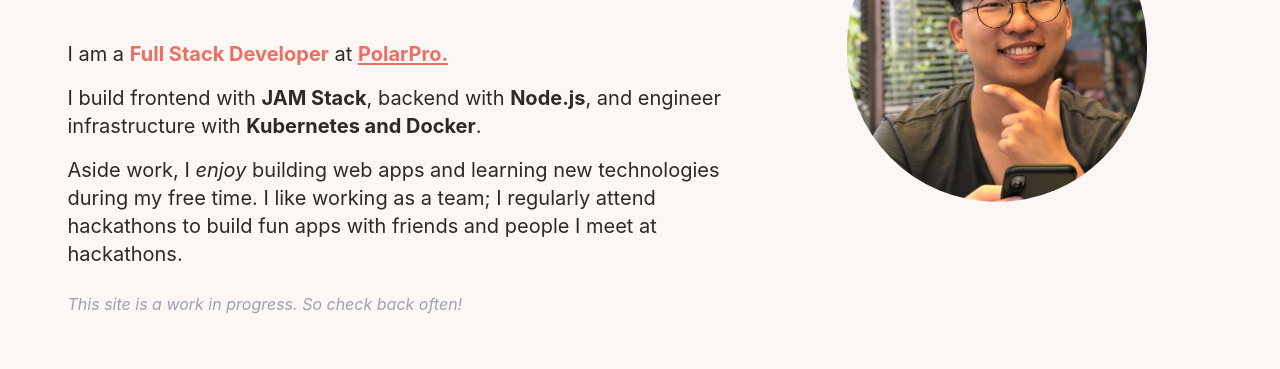
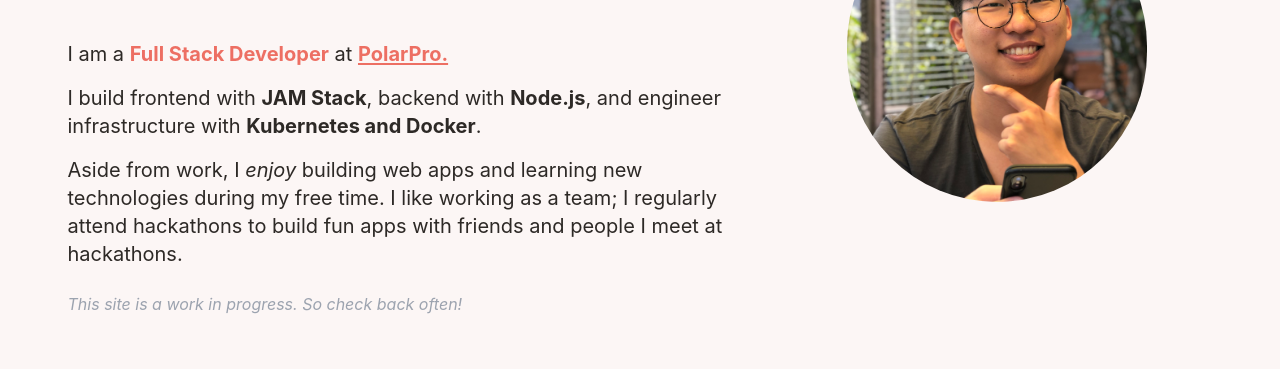
Before and after one commit to GoKooma/michaelkoo.dev, a Gatsby site: page / in a window 1280 px wide. Shown: the part 397-766 px from the top of the page. Built offline with nearby package versions, Linux system fonts and the light colour scheme; Gatsby itself is replaced by a stand-in of ours.

Commit message:
Fix typo

```diff
--- a/src/pages/index.tsx
+++ b/src/pages/index.tsx
@@ -90,7 +90,7 @@ const IndexPage = () => (
             .
           </p>
           <p className="text-xl">
-            Aside work, I
+            Aside from work, I
             {' '}
             <em>enjoy</em>
             {' '}
```
